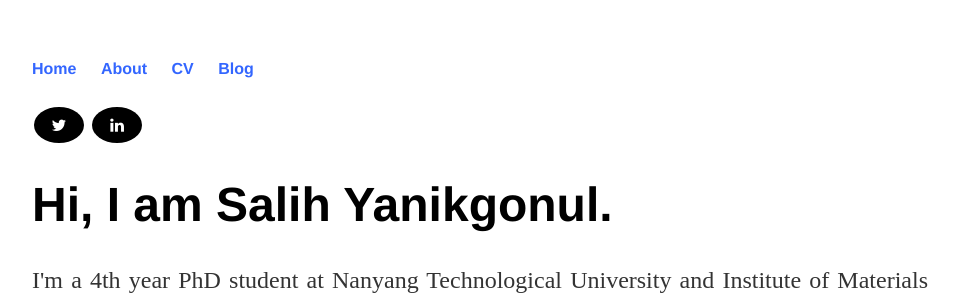
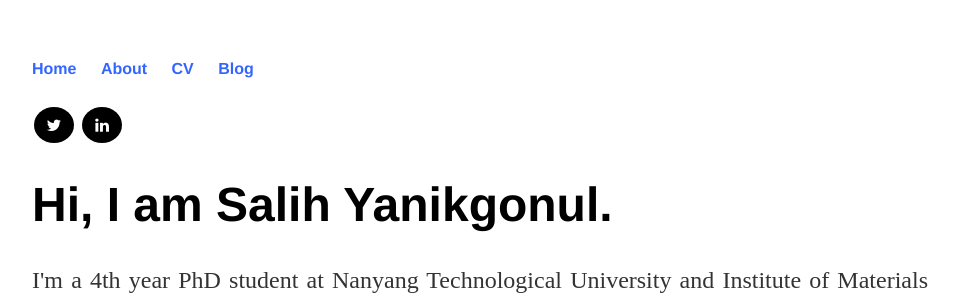
Before and after one commit to salihyanikgonul/salihyanikgonul.github.io, a Jekyll site: the page built from index.html, in a window 1280 px wide. Shown: the top 297 px of the page, without its empty margins (160-1119 px from the left). Built offline with Jekyll 4.4.1, drawn with Linux system fonts in a browser that asks for light colours; a style sheet for code colours, icons or effects is not loaded.

Commit message:
Update main.css

```diff
--- a/css/main.css
+++ b/css/main.css
@@ -84,7 +84,7 @@ ul.about li {
 .fa {
   padding: 10px;
   font-size: 40px;
-  width: 30px;
+  width: 20px;
   text-align: center;
   text-decoration: none;
   margin: 2px 2px;
```
